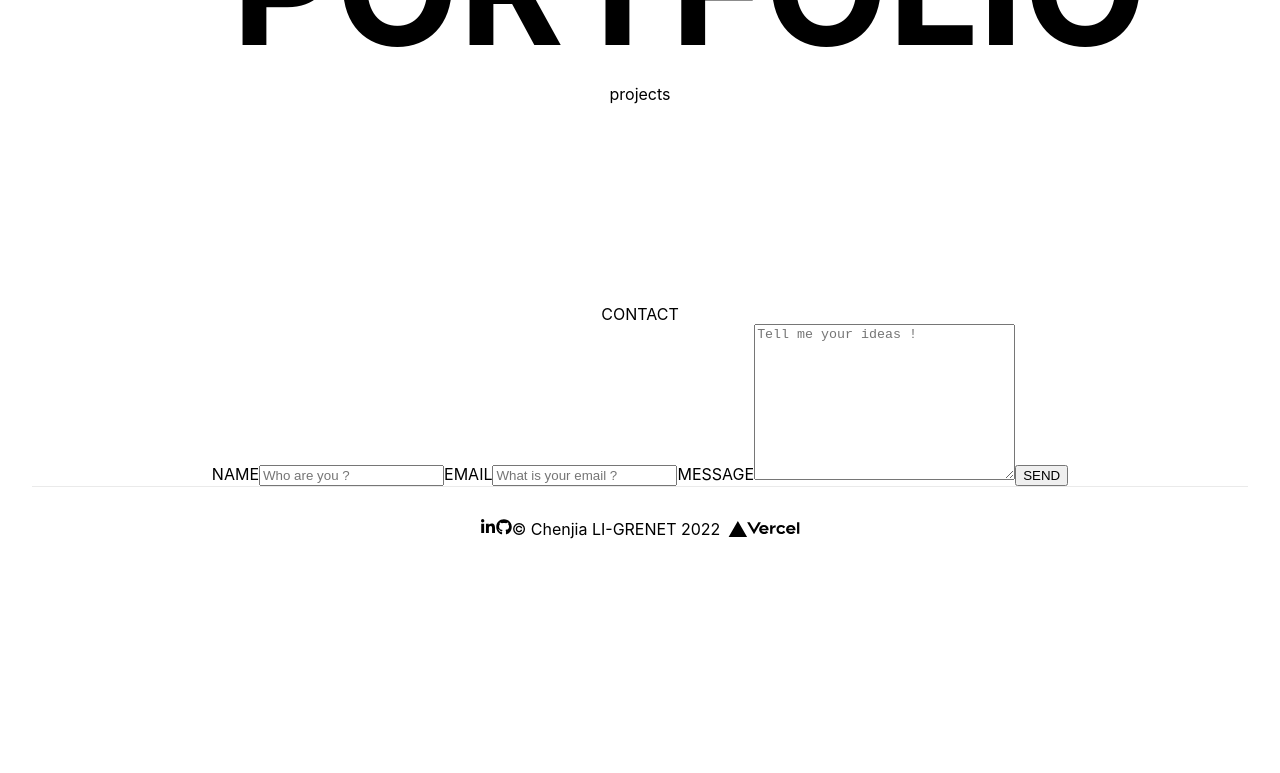
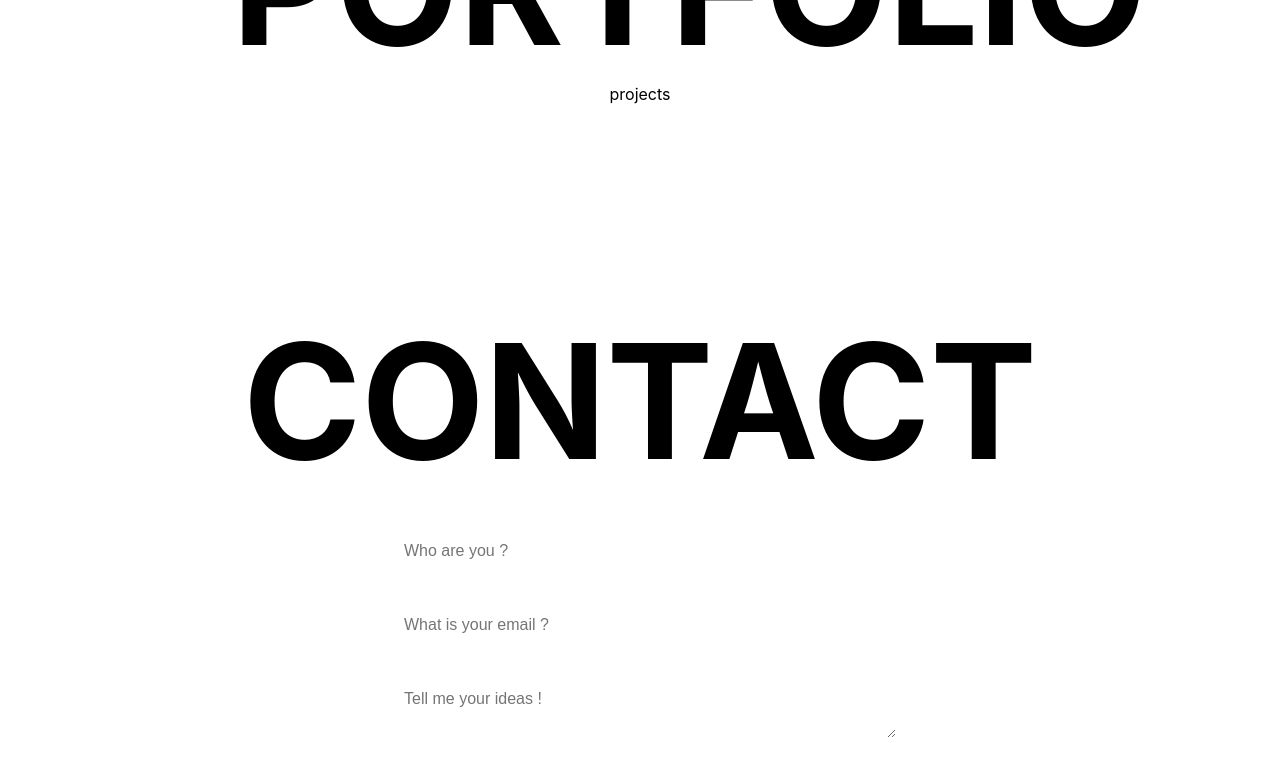
Before and after one commit to cligrenet/portfolio-v0-nextjs-ts, a Next.js app: page / in a window 1280 px wide. Shown: the part 2000-2773 px from the top of the page. Before the commit the page ends 2603 px from the top, so only its background shows below. Built offline with nearby package versions, Linux system fonts and the light colour scheme.

Commit message:
Implement basic styles for contact form

```diff
--- a/src/components/Contact.tsx
+++ b/src/components/Contact.tsx
@@ -3,15 +3,24 @@ import styles from '../../styles/Contact.module.css';
 
 const Contact = () => {
 	return (
-		<div>
-			<span>CONTACT</span>
+		<div className={styles.main}>
+			<span className={styles.title}>CONTACT</span>
 			<form>
-				<label>NAME</label>
-				<input type="text" placeholder="Who are you ?" />
-				<label>EMAIL</label>
-				<input type="email" placeholder="What is your email ?" />
-				<label>MESSAGE</label>
-				<textarea name="message" id="message" cols="30" rows="10" placeholder="Tell me your ideas !"></textarea>
+				<input className={styles.input} type="text" placeholder="Who are you ?" id="name" name="name" />
+				<input
+					className={styles.input}
+					type="email"
+					placeholder="What is your email ?"
+					id="email"
+					name="email"
+				/>
+				<textarea
+					className={styles.input}
+					name="message"
+					id="message"
+					placeholder="Tell me your ideas !"
+				></textarea>
+
 				<button>SEND</button>
 			</form>
 		</div>
--- a/styles/Contact.module.css
+++ b/styles/Contact.module.css
@@ -0,0 +1,38 @@
+.main {
+	padding: 0 25vh 25vh 25vh;
+}
+
+.title {
+	font-size: 10rem;
+	font-weight: bolder;
+}
+
+.main form {
+	padding-top: 2rem;
+}
+
+.input {
+	width: 40vw;
+	margin-bottom: 2em;
+	padding: 12px 20px;
+	border: none;
+	border-radius: 3px;
+	font-family: Arial, Helvetica, sans-serif;
+	font-size: 1em;
+}
+
+.main button {
+	display: block;
+	margin: 0 auto;
+	padding: 12px 20px;
+}
+
+.main button:hover {
+	background-color: var(--prim-green);
+	color: black;
+	font-size: 0.9em;
+	font-weight: bold;
+	transform: translateY(10px);
+	border: none;
+	border-radius: 3px;
+}
```
